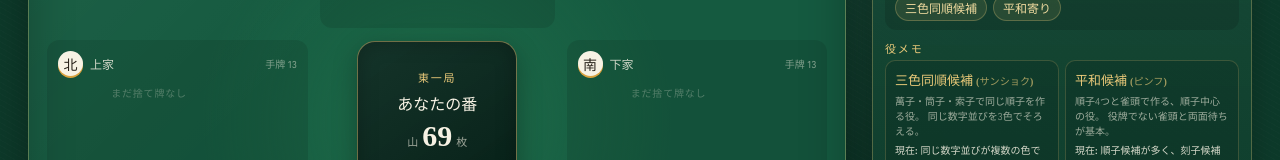
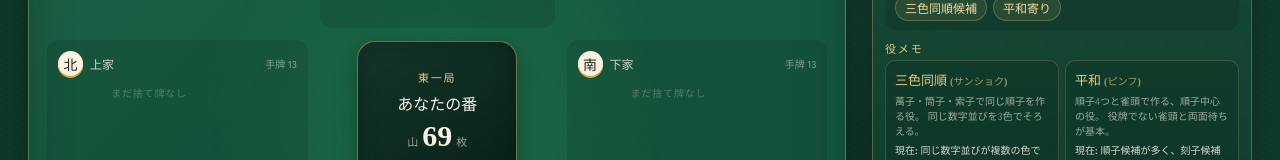
Before and after one commit to HSBL-ko-gyo/HSBL-S800, a React (Vite) app: page / in a window 1280 px wide. Shown: the part 276-436 px from the top of the page. Built offline with nearby package versions, Linux system fonts and the light colour scheme; a web font is replaced by a local one.

Commit message:
Remove candidate suffix from yaku memo names

```diff
--- a/src/yakuInfo.ts
+++ b/src/yakuInfo.ts
@@ -17,7 +17,7 @@ export interface YakuInfoDefinition {
 
 export const YAKU_INFO: Record<YakuHint, YakuInfoDefinition> = {
   '断么九': {
-    name: '断么九候補',
+    name: '断么九',
     reading: 'タンヤオ',
     description: '2〜8の数牌だけで作る役。',
     condition: '1・9・字牌を使わない。',
@@ -27,7 +27,7 @@ export const YAKU_INFO: Record<YakuHint, YakuInfoDefinition> = {
     ],
   },
   '役牌候補': {
-    name: '役牌候補',
+    name: '役牌',
     reading: 'ヤクハイ',
     description: '白・發・中、場風や自風を3枚集める役。',
     condition: '対象の字牌を刻子にする。',
@@ -36,7 +36,7 @@ export const YAKU_INFO: Record<YakuHint, YakuInfoDefinition> = {
     ],
   },
   '七対子候補': {
-    name: '七対子候補',
+    name: '七対子',
     reading: 'チートイツ',
     description: '同じ牌のペアを7組作る役。',
     condition: '異なる7種類を2枚ずつそろえる。',
@@ -45,7 +45,7 @@ export const YAKU_INFO: Record<YakuHint, YakuInfoDefinition> = {
     ],
   },
   '混一色気味': {
-    name: '混一色候補',
+    name: '混一色',
     reading: 'ホンイツ',
     description: '1種類の数牌と字牌だけで作る役。',
     condition: '他の2種類の数牌を手放す。',
@@ -55,7 +55,7 @@ export const YAKU_INFO: Record<YakuHint, YakuInfoDefinition> = {
     ],
   },
   '一気通貫候補': {
-    name: '一気通貫候補',
+    name: '一気通貫',
     reading: 'イッツー',
     description: '同じ色で123・456・789をそろえる役。',
     condition: '3つの順子を同一色で完成させる。',
@@ -64,7 +64,7 @@ export const YAKU_INFO: Record<YakuHint, YakuInfoDefinition> = {
     ],
   },
   '三色同順候補': {
-    name: '三色同順候補',
+    name: '三色同順',
     reading: 'サンショク',
     description: '萬子・筒子・索子で同じ順子を作る役。',
     condition: '同じ数字並びを3色でそろえる。',
@@ -73,7 +73,7 @@ export const YAKU_INFO: Record<YakuHint, YakuInfoDefinition> = {
     ],
   },
   '平和寄り': {
-    name: '平和候補',
+    name: '平和',
     reading: 'ピンフ',
     description: '順子4つと雀頭で作る、順子中心の役。',
     condition: '役牌でない雀頭と両面待ちが基本。',
```
Also changed, not shown: 1 other file (tests, documents, lock files or other folders).
